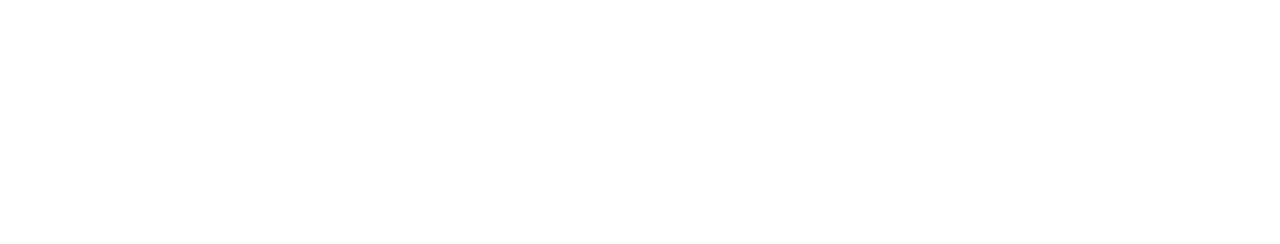
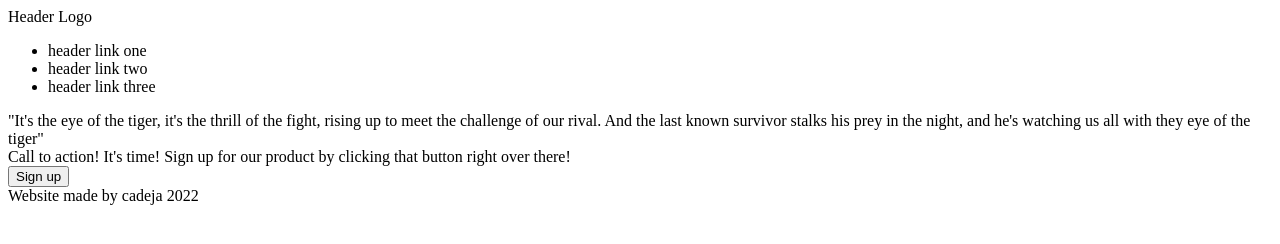
Before and after one commit to cadeja/landingpage, a plain HTML site: page index.html in a window 1280 px wide. Drawn offline with Linux system fonts and the light colour scheme.

Commit message:
Structured index.html into a number of divs

```diff
--- a/index.html
+++ b/index.html
@@ -4,7 +4,51 @@
 		<meta charset="UTF-8">
 		<title>Landing Page</title>
 	</head>
+	<body>
 
-	<body>
+        <div class="header">
+            <div class="header-logo">Header Logo</div>
+            <ul class="links">
+                <li><a>header link one</a></li>
+                <li><a>header link two</a></li>
+                <li><a>header link three</a></li>
+            </ul>
+        </div>
+
+        <div class="introduction">
+            <div class="intro-text"></div>
+            <div class="intro-image"></div>
+        </div>
+
+        <div class="information">
+            <div class="info-header"></div>
+            <div class="items">
+                <div class="item"></div>
+                <div class="item"></div>
+                <div class="item"></div>
+                <div class="item"></div>
+            </div>
+        </div>
+
+        <div class="quote">
+            "It's the eye of the tiger, it's the thrill of the fight,
+            rising up to meet the challenge of our rival.
+            And the last known survivor stalks his prey in the night,
+            and he's watching us all with they eye of the tiger"
+        </div>
+
+        <div class="sign-up">
+            <div>
+                Call to action! It's time!
+                Sign up for our product by clicking that button right over there!
+            </div>
+            <button>Sign up</button>
+        </div>
+
+        <div class="footer">
+            Website made by cadeja 2022
+        </div>
+
+
 	</body>
 </html>
```
Also changed, not shown: desired-result.png (added).
